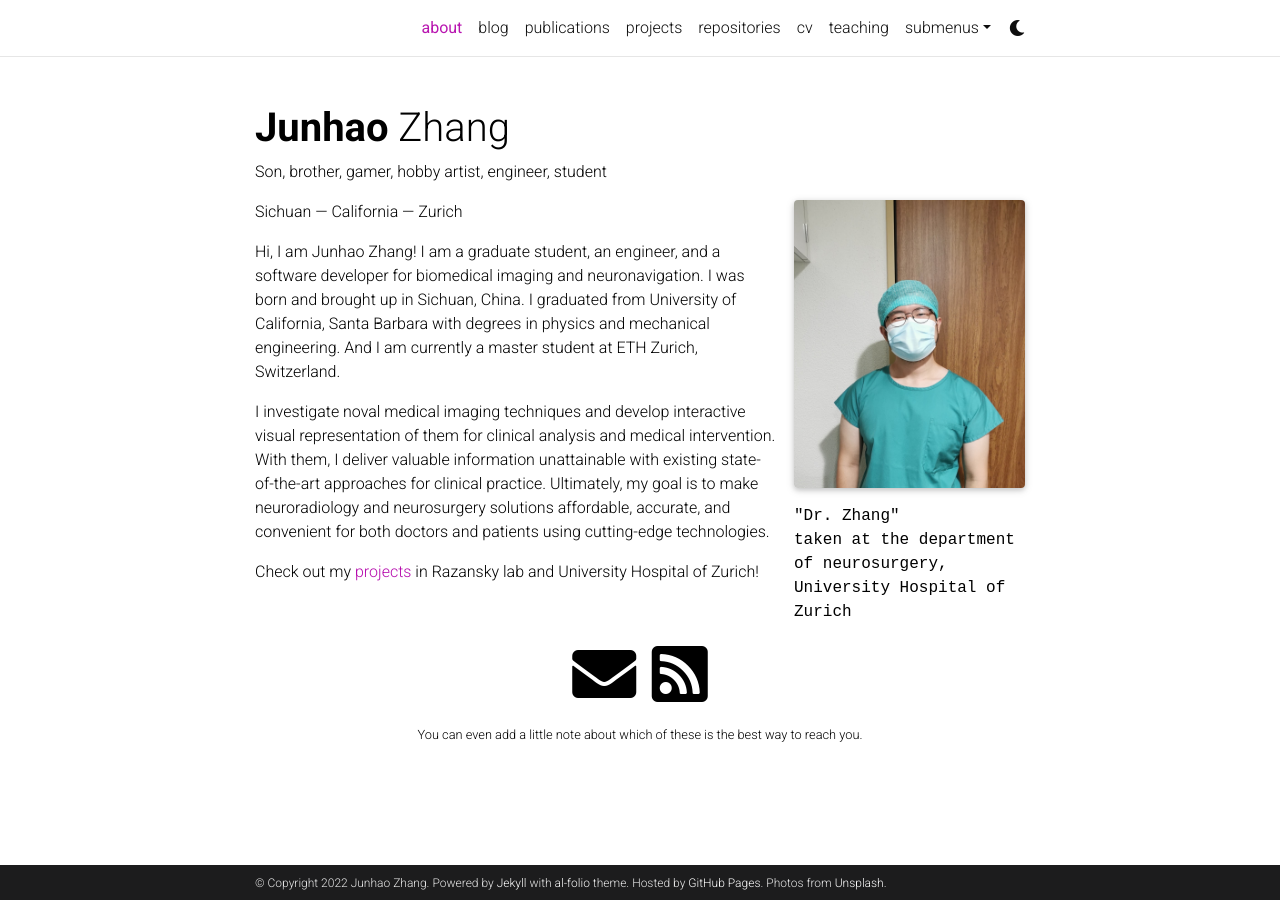
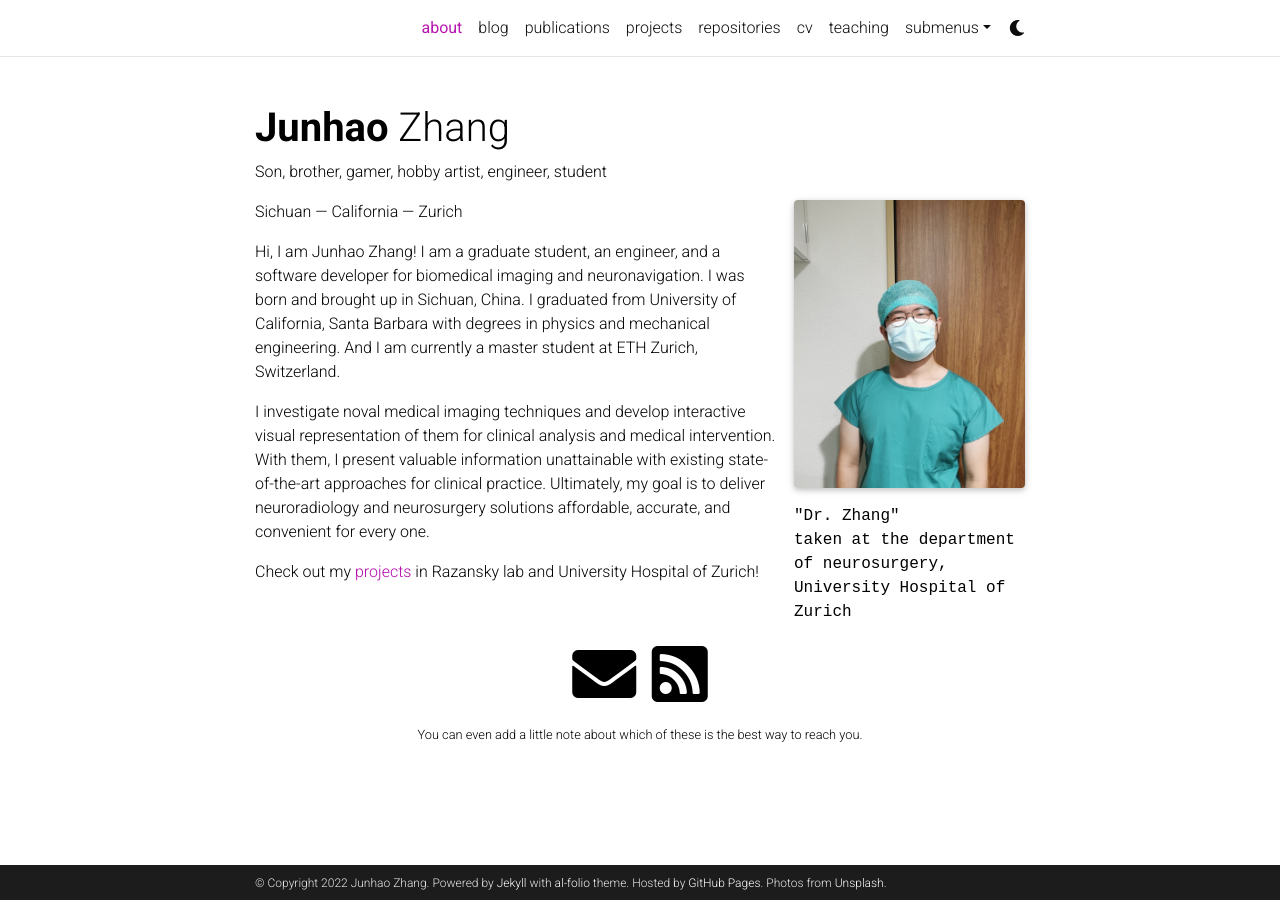
Before and after one commit to Junha0Zhang/junha0Zhang.github.io, a Jekyll site: the page built from _pages/about.md, in a window 1280 px wide. Built offline with Jekyll 4.4.1, drawn with Linux system fonts in a browser that asks for light colours; full-size pictures stand in for the smaller copies a plugin makes; comment, search, counter and statistics services are not loaded; a style sheet for code colours, icons or effects is not loaded.

Commit message:
Update about.md

```diff
--- a/_pages/about.md
+++ b/_pages/about.md
@@ -21,6 +21,6 @@ Sichuan — California — Zurich
 
 Hi, I am Junhao Zhang! I am a graduate student, an engineer, and a software developer for biomedical imaging and neuronavigation. I was born and brought up in Sichuan, China. I graduated from University of California, Santa Barbara with degrees in physics and mechanical engineering. And I am currently a master student at ETH Zurich, Switzerland.
 
-I investigate noval medical imaging techniques and develop interactive visual representation of them for clinical analysis and medical intervention. With them, I deliver valuable information unattainable with existing state-of-the-art approaches for clinical practice. Ultimately, my goal is to make neuroradiology and neurosurgery solutions affordable, accurate, and convenient for both doctors and patients using cutting-edge technologies.
+I investigate noval medical imaging techniques and develop interactive visual representation of them for clinical analysis and medical intervention. With them, I present valuable information unattainable with existing state-of-the-art approaches for clinical practice. Ultimately, my goal is to deliver neuroradiology and neurosurgery solutions affordable, accurate, and convenient for every one.
 
 Check out my [projects](https://Junha0Zhang.github.io/projects/) in Razansky lab and University Hospital of Zurich!
```
